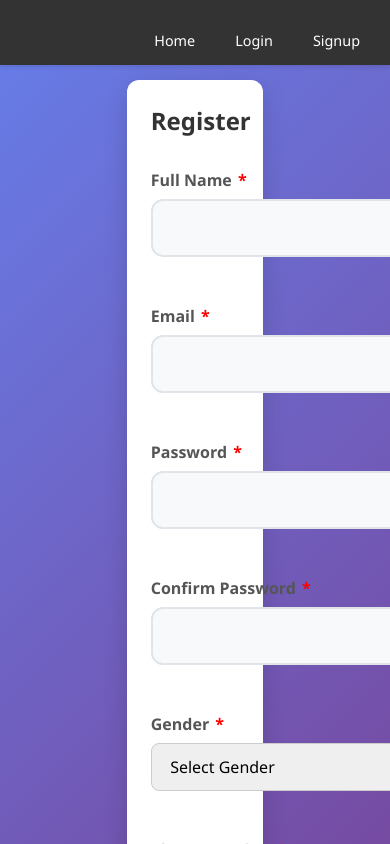
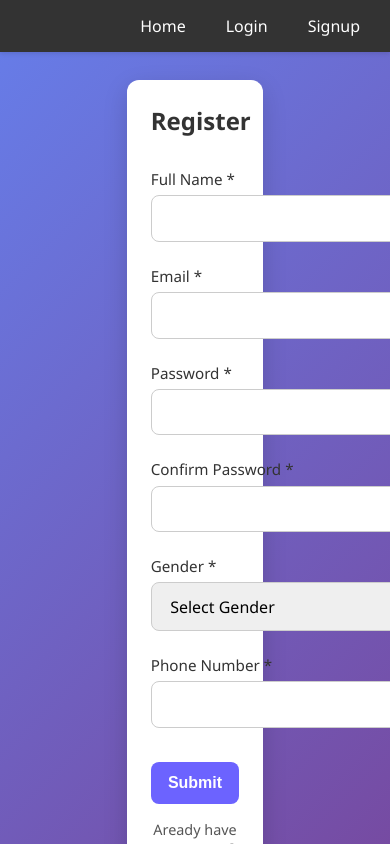
Before and after one commit to vivekbora21/Blog, a React (Vite) app: page /signup in a window 390 px wide. Shown: the top 844 px of the page. Built offline with nearby package versions, Linux system fonts and the light colour scheme.

Commit message:
few changes

```diff
--- a/package.json
+++ b/package.json
@@ -12,7 +12,8 @@
   "dependencies": {
     "react": "^19.1.1",
     "react-dom": "^19.1.1",
-    "react-router-dom": "^7.9.2"
+    "react-router-dom": "^7.9.2",
+    "react-toastify": "^11.0.5"
   },
   "devDependencies": {
     "@eslint/js": "^9.36.0",
--- a/src/App.jsx
+++ b/src/App.jsx
@@ -7,6 +7,8 @@ import AddBlog from './components/AddBlog.jsx';
 import Navbar from './components/navbar.jsx';
 import Dashboard from './components/dashboard.jsx';
 import MyBlogs from './components/MyBlogs.jsx';
+import { ToastContainer } from 'react-toastify';
+import 'react-toastify/dist/ReactToastify.css';
 
 
 function App() {
@@ -21,6 +23,7 @@ function App() {
         <Route path="/myblogs" element={<MyBlogs />} />
         <Route path="/addblog" element={<AddBlog />} />
       </Routes>
+      <ToastContainer />
     </Router>
   )
 }
--- a/src/components/AddBlog.css
+++ b/src/components/AddBlog.css
@@ -19,18 +19,18 @@ body {
 .addblog-form {
   background: rgba(255, 255, 255, 0.95);
   backdrop-filter: blur(10px);
-  padding: 2.5rem;
-  border-radius: 20px;
-  box-shadow: 0 15px 35px rgba(0, 0, 0, 0.1);
-  width: 65vw;
+  padding: 2rem;
+  border-radius: 15px;
+  box-shadow: 0 10px 20px rgba(0, 0, 0, 0.05);
+  width: 55vw;
   animation: slideInUp 0.8s ease-out;
   border: 1px solid rgba(255, 255, 255, 0.2);
 }
 
 .addblog-form h2 {
   text-align: center;
-  margin-bottom: 2rem;
-  font-size: 2.2rem;
+  margin-bottom: 1.5rem;
+  font-size: 2rem;
   color: #333;
   background: linear-gradient(135deg, #667eea, #764ba2);
   -webkit-background-clip: text;
@@ -47,19 +47,19 @@ body {
 }
 
 .form-group label {
-  font-size: 1rem;
+  font-size: 0.9rem;
   font-weight: 600;
-  margin-bottom: 0.5rem;
-  color: #555;
+  margin-bottom: 0.4rem;
+  color: #fcfcfc;
   transition: color 0.3s ease;
 }
 
 .form-group input,
 .form-group textarea {
-  padding: 1rem;
+  padding: 0.8rem;
   border: 2px solid #e1e5e9;
-  border-radius: 12px;
-  font-size: 1rem;
+  border-radius: 10px;
+  font-size: 0.95rem;
   transition: all 0.3s ease;
   background: #f8f9fa;
   font-family: inherit;
@@ -69,24 +69,24 @@ body {
 .form-group textarea:focus {
   outline: none;
   border-color: #667eea;
-  box-shadow: 0 0 0 4px rgba(102, 126, 234, 0.1);
+  box-shadow: 0 0 0 3px rgba(102, 126, 234, 0.08);
   background: #fff;
-  transform: translateY(-2px);
+  transform: translateY(-1px);
 }
 
 /* Specific styles for title input */
 .title-input {
-  font-size: 1.1rem;
+  font-size: 1rem;
   font-weight: 500;
 }
 
 /* Specific styles for content textarea */
 .content-textarea {
   resize: vertical;
-  min-height: 150px;
+  min-height: 130px;
   font-family: 'Georgia', serif;
   line-height: 1.6;
-  font-size: 1rem;
+  font-size: 0.95rem;
 }
 
 /* File input styling */
@@ -94,7 +94,8 @@ body {
   position: relative;
   overflow: hidden;
   display: inline-block;
-  width: 100%;
+  color: #f8f9fa;
+  width: 25%;
 }
 
 .file-input-wrapper input[type=file] {
@@ -104,10 +105,10 @@ body {
 
 .file-input-label {
   display: block;
-  padding: 1rem;
+  padding: 0.8rem;
   background: linear-gradient(135deg, #667eea, #764ba2);
   color: white;
-  border-radius: 12px;
+  border-radius: 10px;
   text-align: center;
   cursor: pointer;
   transition: all 0.3s ease;
@@ -116,8 +117,8 @@ body {
 
 .file-input-label:hover {
   background: linear-gradient(135deg, #5a6fd8, #6a4190);
-  transform: translateY(-2px);
-  box-shadow: 0 5px 15px rgba(102, 126, 234, 0.3);
+  transform: translateY(-1px);
+  box-shadow: 0 3px 10px rgba(102, 126, 234, 0.2);
 }
 
 .file-input-label.has-file {
@@ -126,16 +127,16 @@ body {
 
 /* Submit button */
 .submit-btn {
-  width: 100%;
-  padding: 1.2rem;
+  width: 25%;
+  padding: 1rem;
   background: linear-gradient(135deg, #667eea, #764ba2);
   border: none;
-  border-radius: 12px;
+  border-radius: 10px;
   color: #fff;
-  font-size: 1.1rem;
+  font-size: 1rem;
   font-weight: 600;
   cursor: pointer;
-  margin-top: 1rem;
+  margin-top: 0.8rem;
   transition: all 0.3s ease;
   text-transform: uppercase;
   letter-spacing: 1px;
@@ -143,8 +144,8 @@ body {
 
 .submit-btn:hover {
   background: linear-gradient(135deg, #5a6fd8, #6a4190);
-  transform: translateY(-3px);
-  box-shadow: 0 10px 25px rgba(102, 126, 234, 0.3);
+  transform: translateY(-2px);
+  box-shadow: 0 7px 15px rgba(102, 126, 234, 0.2);
 }
 
 .submit-btn:active {
@@ -170,33 +171,33 @@ body {
 
 .addblog-form input:focus,
 .addblog-form textarea:focus {
-  transform: translateY(-2px);
+  transform: translateY(-1px);
 }
 
 /* Responsive design */
 @media (max-width: 768px) {
   .addblog-form {
-    padding: 2rem 1.5rem;
+    padding: 1.5rem 1rem;
     margin: 1rem;
     width: calc(100% - 2rem);
   }
 
   .addblog-form h2 {
-    font-size: 1.8rem;
+    font-size: 1.7rem;
   }
 
   .content-textarea {
-    min-height: 120px;
+    min-height: 110px;
   }
 }
 
 @media (max-width: 480px) {
   .addblog-form {
-    padding: 1.5rem 1rem;
+    padding: 1.2rem 0.8rem;
   }
 
   .addblog-form h2 {
-    font-size: 1.6rem;
+    font-size: 1.5rem;
   }
 }
 
--- a/src/components/Form.css
+++ b/src/components/Form.css
@@ -15,34 +15,34 @@ body {
 }
 
 /* Form container */
-.form {
+.signup-form {
   background-color: #ffffff;
   padding: 2rem 2.5rem;
   border-radius: 12px;
   box-shadow: 0 8px 24px rgba(0,0,0,0.15);
   width: 35vw;
-  animation: fadeIn 0.6s ease;
+  animation: signup-fadeIn 0.6s ease;
 }
 
-.form h1 {
+.signup-form h1 {
   text-align: center;
   margin-bottom: 1.5rem;
   font-size: 1.8rem;
   color: #333;
 }
 
-.form-grid {
+.signup-form-grid {
   display: grid;
   gap: 1rem;
   margin-bottom: 1.5rem;
 }
 
-.form-group {
+.signup-form-group {
   display: flex;
   flex-direction: column;
 }
 
-.form-group label {
+.signup-form-group label {
   font-size: 0.95rem;
   font-weight: 500;
   margin-top: 0.5rem;
@@ -51,9 +51,9 @@ body {
 }
 
 /* Input, Textarea, Select styles */
-.form-group input,
-.form-group textarea,
-.form-group select {
+.signup-form-group input,
+.signup-form-group textarea,
+.signup-form-group select {
   padding: 0.7rem 0.9rem;
   border: 1px solid #ccc;
   border-radius: 8px;
@@ -62,16 +62,16 @@ body {
   font-family: inherit;
 }
 
-.form-group input:focus,
-.form-group textarea:focus,
-.form-group select:focus {
+.signup-form-group input:focus,
+.signup-form-group textarea:focus,
+.signup-form-group select:focus {
   outline: none;
   border-color: #6c63ff;
   box-shadow: 0 0 0 3px rgba(108,99,255,0.2);
 }
 
 /* Error text fixed-height */
-.error {
+.signup-error {
   display: block;
   min-height: 18px;
   color: #d93025;
@@ -83,7 +83,7 @@ body {
 }
 
 /* Button */
-.submit-btn {
+.signup-submit-btn {
   width: 100%;
   padding: 0.75rem;
   background-color: #6c63ff;
@@ -97,27 +97,27 @@ body {
   transition: background-color 0.3s ease;
 }
 
-.submit-btn:hover {
+.signup-submit-btn:hover {
   background-color: #5a55ff;
 }
 
 /* required */
-.required-star {
+.signup-required-star {
   color: red;
   margin-left: 2px;
 }
 
-.error-container {
+.signup-error-container {
   min-height: 18px;
 }
 
-.error {
+.signup-error {
   color: red;
   font-size: 0.85rem;
 }
 
 /* Link area */
-a {
+.signup-link-area a {
   display: block;
   text-align: center;
   margin-top: 1rem;
@@ -125,18 +125,18 @@ a {
   color: #555;
 }
 
-.link {
+.signup-link {
   color: #6c63ff;
   cursor: pointer;
   font-weight: 600;
   text-decoration: underline;
 }
 
-.link:hover {
+.signup-link:hover {
   color: #4a47cc;
 }
 
-.login-actions {
+.signup-actions {
   display: flex;
   justify-content: flex-end;
   margin-bottom: 1rem;
@@ -162,41 +162,41 @@ a {
 }
 
 /* Fade-in animation */
-@keyframes fadeIn {
+@keyframes signup-fadeIn {
   from {opacity: 0; transform: translateY(-10px);}
   to {opacity: 1; transform: translateY(0);}
 }
 
 /* Responsive tweaks */
 @media (max-width: 480px) {
-  .form {
+  .signup-form {
     padding: 1.5rem;
   }
-  .form h1 {
+  .signup-form h1 {
     font-size: 1.5rem;
   }
 }
 
 /* already existing base */
-.form-grid {
+.signup-form-grid {
   display: grid;
   gap: 1rem;
   margin-bottom: 1.5rem;
 }
 
 /* for login page (1 column) */
-.form-grid.one-column {
+.signup-form-grid.one-column {
   grid-template-columns: 1fr;
 }
 
 /* for signup page (2 columns on desktop) */
-.form-grid.two-columns {
+.signup-form-grid.two-columns {
   grid-template-columns: repeat(2, 1fr);
 }
 
 /* still collapse to 1 column on small screens */
 @media (max-width: 600px) {
-  .form-grid.two-columns {
+  .signup-form-grid.two-columns {
     grid-template-columns: 1fr;
   }
 }
--- a/src/components/Form.jsx
+++ b/src/components/Form.jsx
@@ -2,6 +2,7 @@ import React, { useState, useEffect, useRef, useCallback } from "react";
 import InputField from "./InputField";
 import "./Form.css";
 import { useNavigate } from 'react-router-dom';
+import { toast } from 'react-toastify';
 
 const formFields = [
   { name: "fullName", label: "Full Name", type: "text", maxLength: 50 },
@@ -173,23 +174,23 @@ const Form = () => {
       });
 
       if (response.ok) {
-        alert("Signup successful! Please login.");
+        toast.success("Signup successful! Please login.");
         navigate("/login");
       } else {
         const errorData = await response.json();
-        alert(`Signup failed: ${errorData.detail}`);
+        toast.error(`Signup failed: ${errorData.detail}`);
       }
     } catch (error) {
       console.error('Error:', error);
-      alert("An error occurred during signup.");
+      toast.error("An error occurred during signup.");
     }
   };
 
   return (
-    <form className="form" onSubmit={handleSubmit}>
+    <form className="signup-form" onSubmit={handleSubmit}>
       <h1>Register</h1>
 
-      <div className="form-grid two-columns">
+      <div className="signup-form-grid two-columns">
         {formFields.map((field) => (
           <InputField
             key={field.name}
@@ -204,11 +205,13 @@ const Form = () => {
             inputRef={refs[field.name]}
             options={field.options}
             isTextarea={field.type === "textarea"}
+            groupClass="signup-form-group"
+            errorClass="signup-error"
           />
         ))}
       </div>
 
-      <button type="submit" className="submit-btn">
+      <button type="submit" className="signup-submit-btn">
         Submit
       </button>
       <div className="signup-footer">
--- a/src/components/LoginForm.css
+++ b/src/components/LoginForm.css
@@ -15,16 +15,16 @@ body {
 }
 
 /* Form container */
-.login-form {
+.independent-login-form {
   background-color: #ffffff;
   padding: 2rem 2.5rem;
   border-radius: 12px;
   box-shadow: 0 8px 24px rgba(0,0,0,0.15);
   width: 30vw;
-  animation: login-fadeIn 0.6s ease;
+  animation: independent-login-fadeIn 0.6s ease;
 }
 
-.login-form h1 {
+.independent-login-form h1 {
   text-align: center;
   margin-bottom: 1.5rem;
   font-size: 1.8rem;
@@ -32,19 +32,19 @@ body {
 }
 
 /* Form grid wrapper in your LoginForm */
-.login-form-grid {
+.independent-login-form-grid {
   display: grid;
   gap: 1rem;
   margin-bottom: 1.5rem;
 }
 
 /* Label + Input/Textarea/Select */
-.login-form-group {
+.independent-login-form-group {
   display: flex;
   flex-direction: column;
 }
 
-.login-form-group label {
+.independent-login-form-group label {
   font-size: 0.95rem;
   font-weight: 500;
   margin-top: 0.5rem;
@@ -53,9 +53,9 @@ body {
 }
 
 /* Input, Textarea, Select styles */
-.login-form-group input,
-.login-form-group textarea,
-.login-form-group select {
+.independent-login-form-group input,
+.independent-login-form-group textarea,
+.independent-login-form-group select {
   padding: 0.7rem 0.9rem;
   border: 1px solid #ccc;
   border-radius: 8px;
@@ -64,16 +64,16 @@ body {
   font-family: inherit;
 }
 
-.login-form-group input:focus,
-.login-form-group textarea:focus,
-.login-form-group select:focus {
+.independent-login-form-group input:focus,
+.independent-login-form-group textarea:focus,
+.independent-login-form-group select:focus {
   outline: none;
   border-color: #6c63ff;
   box-shadow: 0 0 0 3px rgba(108,99,255,0.2);
 }
 
 /* Error text fixed-height */
-.login-error {
+.independent-login-error {
   display: block;
   min-height: 18px;
   color: #d93025;
@@ -87,7 +87,7 @@ body {
 
 
 /* Button */
-.login-submit-btn {
+.independent-login-submit-btn {
   width: 100%;
   padding: 0.75rem;
   background-color: #6c63ff;
@@ -100,16 +100,16 @@ body {
   transition: background-color 0.3s ease;
 }
 
-.login-submit-btn:hover {
+.independent-login-submit-btn:hover {
   background-color: #5a55ff;
 }
-.login-actions {
+.independent-login-actions {
   display: flex;
   justify-content: flex-end;
   margin-bottom: 1rem;
 }
 
-.forgot-password {
+.independent-forgot-password {
   font-size: 0.9rem;
   color: #6c63ff;
   cursor: pointer;
@@ -119,31 +119,31 @@ body {
   margin-bottom: -2px;
 }
 
-.forgot-password:hover {
+.independent-forgot-password:hover {
   color: #4a47cc;
 }
 
-.login-footer {
+.independent-login-footer {
   text-align: center;
   margin-top: 1rem;
   font-size: 0.9rem;
   color: #555;
 }
 
-.login-link {
+.independent-login-link {
   color: #6c63ff;
   cursor: pointer;
   font-weight: 600;
   text-decoration: underline;
 }
 
-.login-link:hover {
+.independent-login-link:hover {
   color: #4a47cc;
 }
 
 
 /* Link area */
-a {
+.independent-login-link-area a {
   display: block;
   text-align: center;
   margin-top: 1rem;
@@ -151,68 +151,68 @@ a {
   color: #555;
 }
 
-.login-link {
+.independent-login-link {
   color: #6c63ff;
   cursor: pointer;
   font-weight: 600;
   text-decoration: underline;
 }
 
-.login-link:hover {
+.independent-login-link:hover {
   color: #4a47cc;
 }
 
 /* Required */
-.required-star {
+.independent-required-star {
   color: red;
   margin-left: 2px;
 }
 
-.error-container {
+.independent-error-container {
   min-height: 18px;
 }
 
-.error {
+.independent-error {
   color: red;
   font-size: 0.85rem;
 }
 
 /* Fade-in animation */
-@keyframes login-fadeIn {
+@keyframes independent-login-fadeIn {
   from {opacity: 0; transform: translateY(-10px);}
   to {opacity: 1; transform: translateY(0);}
 }
 
 /* Responsive tweaks */
 @media (max-width: 480px) {
-  .login-form {
+  .independent-login-form {
     padding: 1.5rem;
   }
-  .login-form h1 {
+  .independent-login-form h1 {
     font-size: 1.5rem;
   }
 }
 
 /* already existing base */
-.login-form-grid {
+.independent-login-form-grid {
   display: grid;
   gap: 1rem;
   margin-bottom: 1.5rem;
 }
 
 /* for login page (1 column) */
-.login-form-grid.one-column {
+.independent-login-form-grid.one-column {
   grid-template-columns: 1fr;
 }
 
 /* for signup page (2 columns on desktop) */
-.login-form-grid.two-columns {
+.independent-login-form-grid.two-columns {
   grid-template-columns: repeat(2, 1fr);
 }
 
 /* still collapse to 1 column on small screens */
 @media (max-width: 600px) {
-  .login-form-grid.two-columns {
+  .independent-login-form-grid.two-columns {
     grid-template-columns: 1fr;
   }
 }
```
Also changed, not shown: src/components/AddBlog.jsx (+4 -3 lines), src/components/LoginForm.jsx (+13 -12 lines), 2 other files (tests, documents, lock files or other folders).
